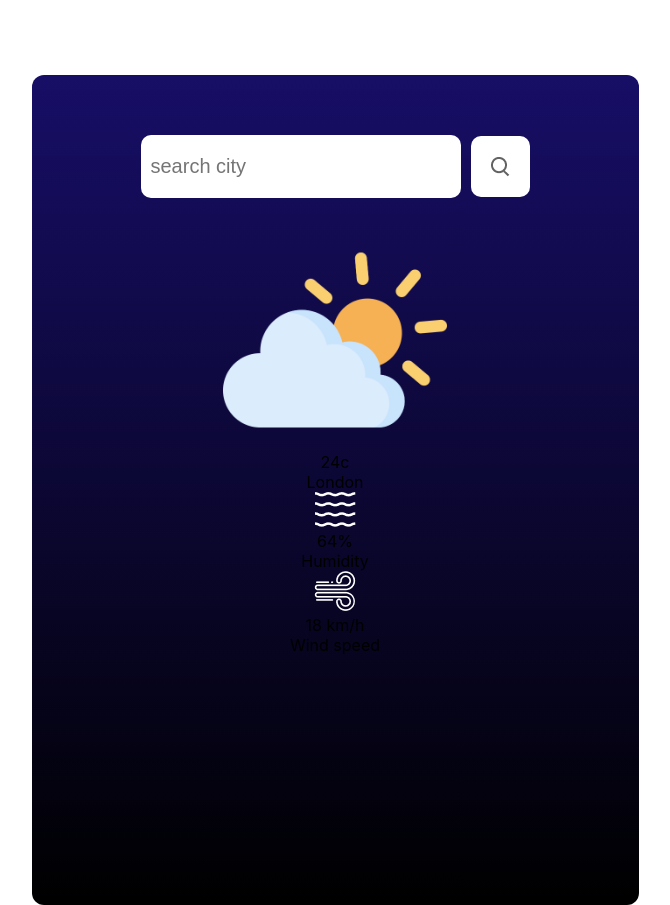
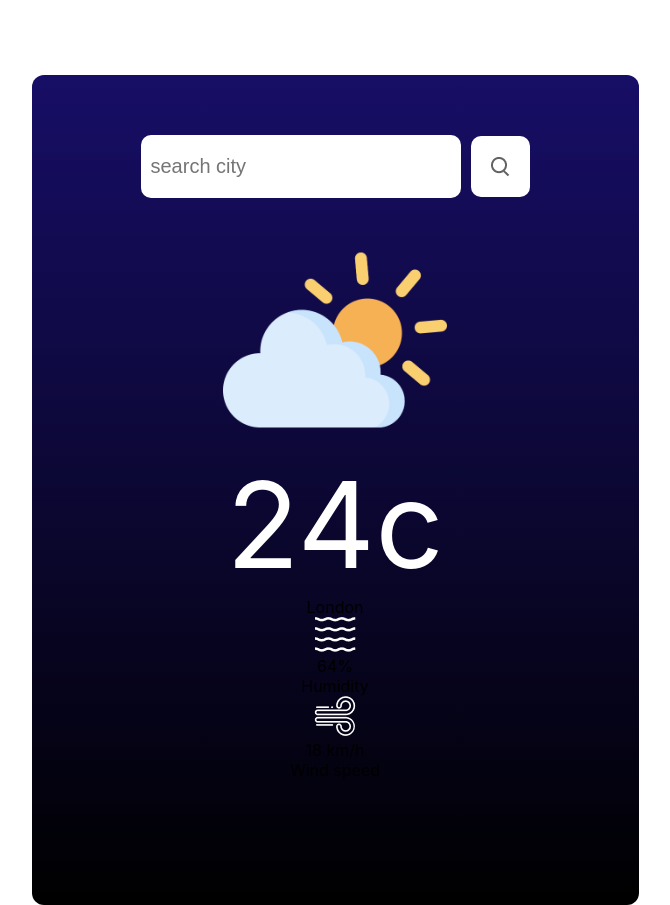
Before and after one commit to iamaliataie/react-weather-app, a React (Create React App) app: page / in a window 1280 px wide. Shown: the whole page, without its empty margins (305-975 px from the left). Built offline with nearby package versions, Linux system fonts and the light colour scheme.

Commit message:
.weather-temp

```diff
--- a/src/Components/WeatherApp/WeatherApp.css
+++ b/src/Components/WeatherApp/WeatherApp.css
@@ -37,3 +37,11 @@
     display: flex;
     justify-content: center;
 }
+
+.weather-temp {
+    display: flex;
+    justify-content: center;
+    color: white;
+    font-size: 120px;
+    font-weight: 400;
+}
```
